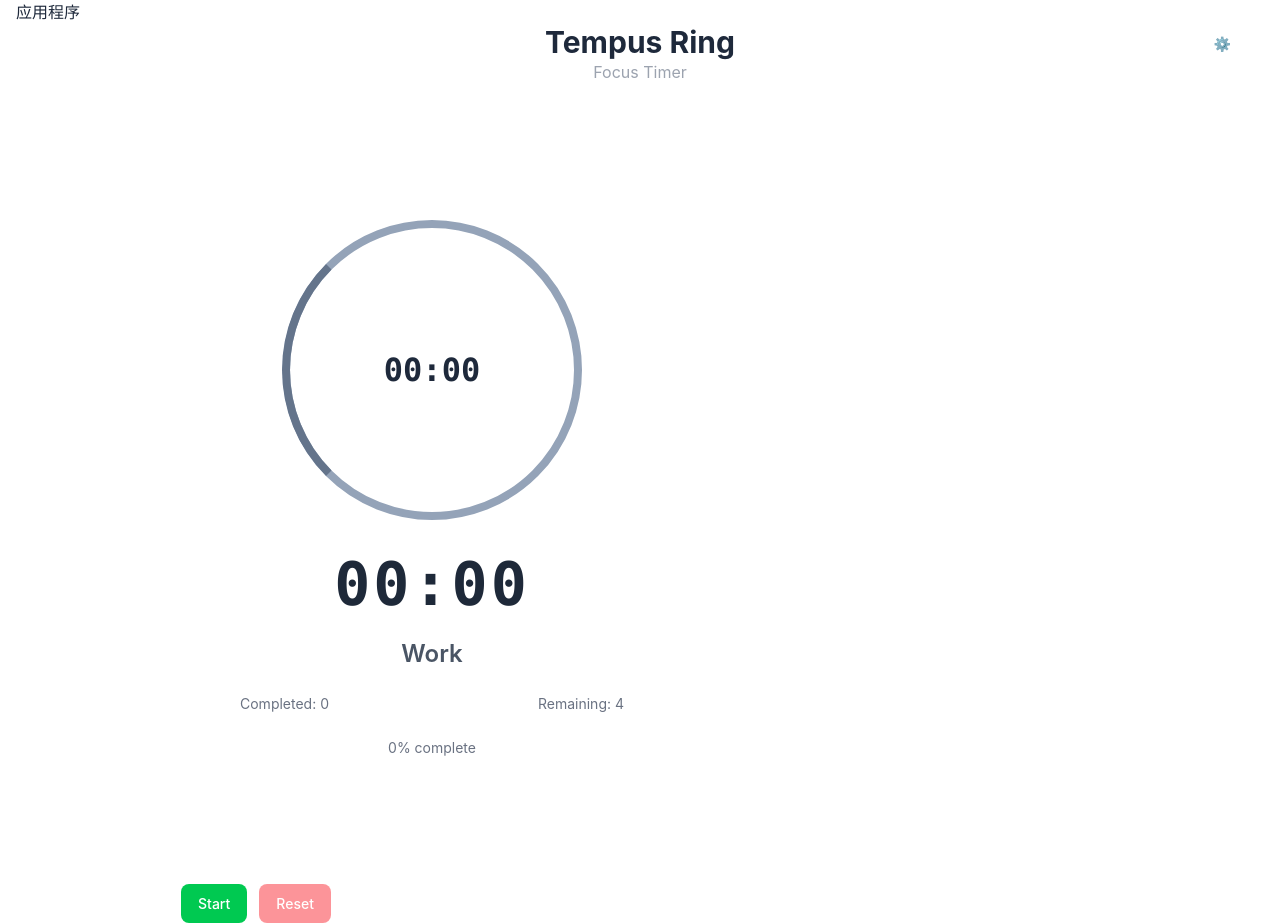
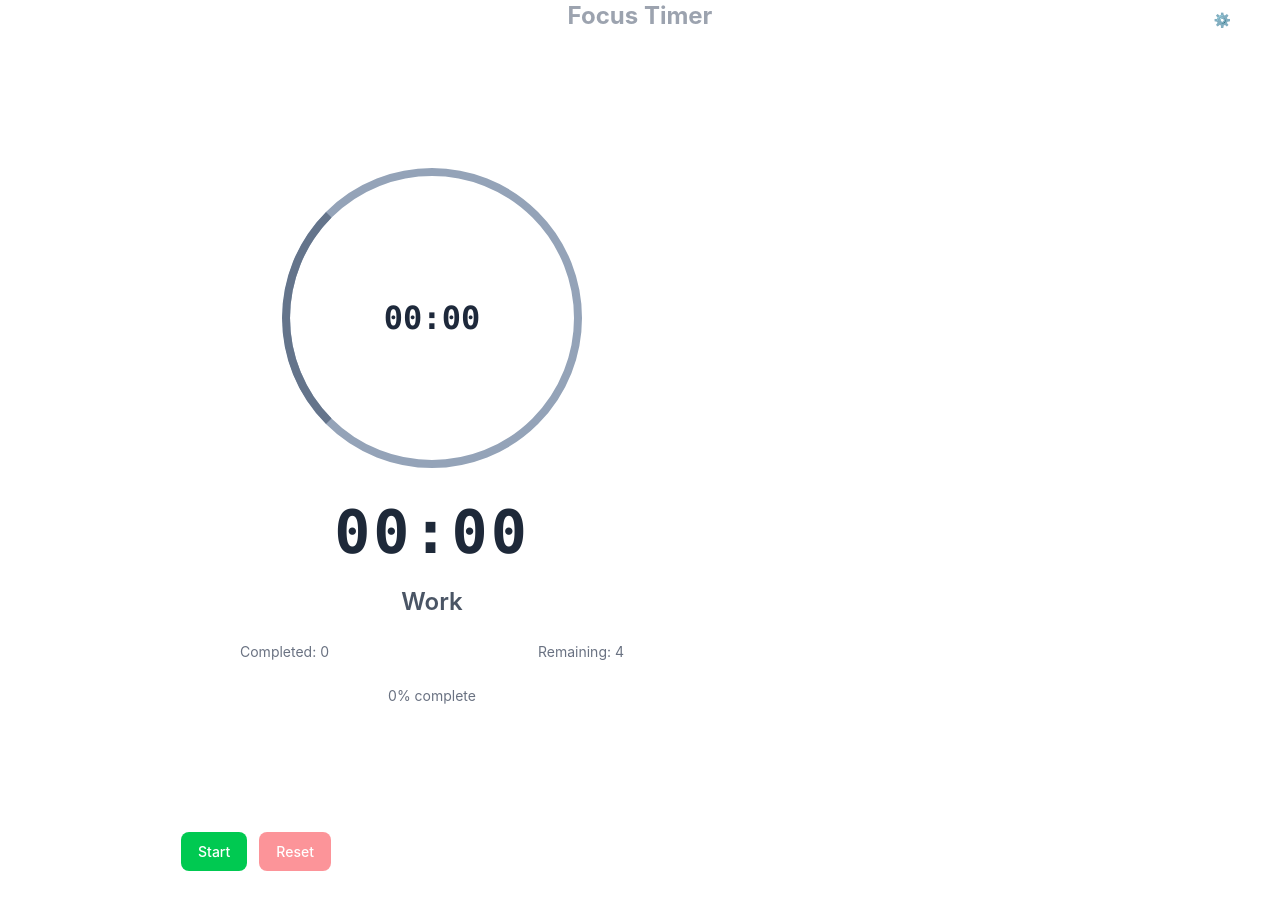
Before and after one commit to antlerai/tempus-ring, a website built with Vite: page index.html in a window 1280 px wide. After the commit the page ends 871 px from the top, so only its background shows below. Built offline with nearby package versions, Linux system fonts and the light colour scheme.

Commit message:
fix: improve page title and header hierarchy
- Set browser title to "Tempus Ring - Focus Timer" instead of generic "应用程序"
- Remove redundant "Tempus Ring" heading from page content
- Keep "Focus Timer" as the single page title with optimized styling
- Reduce header vertical spacing from mb-8 to mb-6
- Adjust font size from text-3xl to text-2xl and use text-muted-foreground color
- Optimize overall header layout and visual hierarchy

```diff
--- a/index.html
+++ b/index.html
@@ -4,13 +4,12 @@
     <meta charset="UTF-8" />
     <link rel="stylesheet" href="/src/styles/global.css" />
     <meta name="viewport" content="width=device-width, initial-scale=1.0" />
-    <title>应用程序</title>
+    <title>Tempus Ring - Focus Timer</title>
     <script type="module" src="/src/main.ts" defer></script>
   </head>
 
   <body>
     <main class="container">
-      <h1>应用程序</h1>
       <div id="app"></div>
     </main>
   </body>
--- a/src/main.ts
+++ b/src/main.ts
@@ -89,9 +89,8 @@ class TempusRingApp {
     appContainer.innerHTML = `
       <div class="min-h-screen bg-background text-foreground transition-colors duration-300">
         <div class="container mx-auto px-4 py-8">
-          <header class="text-center mb-8 relative">
-            <h1 class="text-3xl font-bold mb-2" data-i18n="app.title">Tempus Ring</h1>
-            <p class="text-muted-foreground" data-i18n="app.subtitle">Focus Timer</p>
+          <header class="text-center mb-6 relative">
+            <h1 class="text-2xl font-bold text-muted-foreground" data-i18n="app.subtitle">Focus Timer</h1>
             <button id="settings-button" class="absolute top-0 right-0 p-2 text-gray-500 hover:text-gray-700 dark:text-gray-400 dark:hover:text-gray-200">
               ⚙️
             </button>
```
